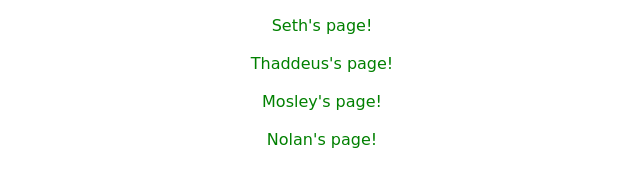
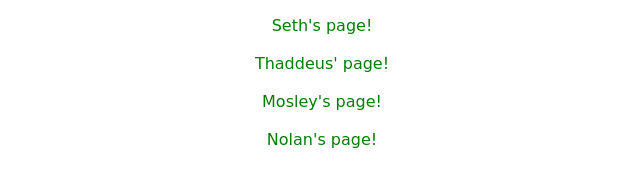
Before and after one commit to flaretrooper2/flaretrooper2.github.io, a plain HTML site: page index.html in a window 1280 px wide. Shown: the part 293-480 px from the top of the page, 318-958 px from the left. Drawn offline with Linux system fonts and the light colour scheme.

Commit message:
Co-authored-by: DeltadotRAGHHHHH <DeltadotRAGHHHHH@users.noreply.github.com> Co-authored-by: AltoEog <AltoEog@users.noreply.github.com> Co-authored-by: TheGriffGuy <TheGriffGuy@users.noreply.github.com> Co-authored-by: Project-Dumb <Project-Dumb@users.noreply.github.com> Co-authored-by: Rpagaing.com <rpagamingclub@users.noreply.github.com> Co-authored-by: jdrizzlyjake <jdrizzlyjake@users.noreply.github.com>

```diff
--- a/index.html
+++ b/index.html
@@ -17,7 +17,7 @@
 <br><br>
 <a href="seth the slipperey sloth/funnyplace.html">Seth's page!</a>
 <br><br>
-<a href="Thaddeus/stockfootage.html">Thaddeus's page!</a>
+<a href="Thaddeus/stockfootage.html">Thaddeus' page!</a>
 <br><br>
 <a href="moisley/mosliy this is u.html">Mosley's page!</a>
 <br><br>
```
